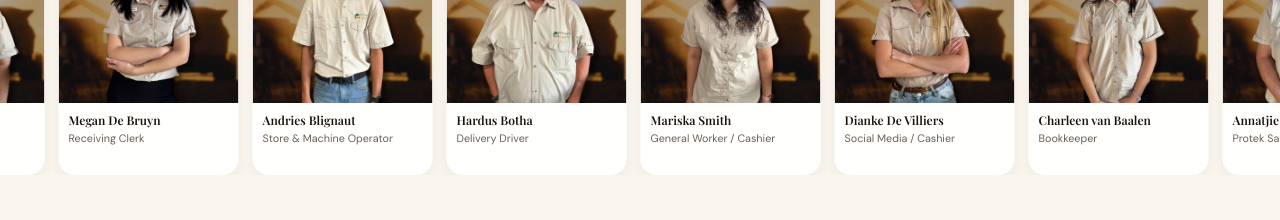
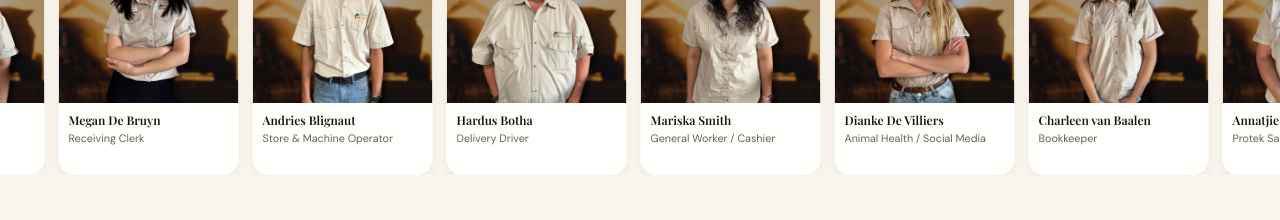
Before and after one commit to digitalSolutionsSA/mooilande-agrivet, a React (Vite) app: page / in a window 1280 px wide. Shown: the part 3380-3600 px from the top of the page. Built offline with nearby package versions, Linux system fonts and the light colour scheme; a web font is replaced by a local one.

Commit message:
dianke name change

```diff
--- a/src/components/TeamMarquee.tsx
+++ b/src/components/TeamMarquee.tsx
@@ -9,7 +9,7 @@ const teamMembers = [
   { name: 'Andries Blignaut', role: 'Store & Machine Operator', image: '/team/andriesblignaut.png' },
   { name: 'Hardus Botha', role: 'Delivery Driver', image: '/team/hardusbotha.png' },
   { name: 'Mariska Smith', role: 'General Worker / Cashier', image: '/team/mariskasmith.png' },
-  { name: 'Dianke De Villiers', role: 'Social Media / Cashier', image: '/team/diankedevilliers.png' },
+  { name: 'Dianke De Villiers', role: 'Animal Health / Social Media', image: '/team/diankedevilliers.png' },
   { name: 'Charleen van Baalen', role: 'Bookkeeper', image: '/team/charleenvanbaalen.png' },
   { name: 'Annatjie Coetsee', role: 'Protek Sales Assistant', image: '/team/annatjiecoetsee.png' },
   { name: 'Johnny Marjorie', role: 'General Worker / Floor Assistant', image: '/team/johnnymarjorie.png' },
```
